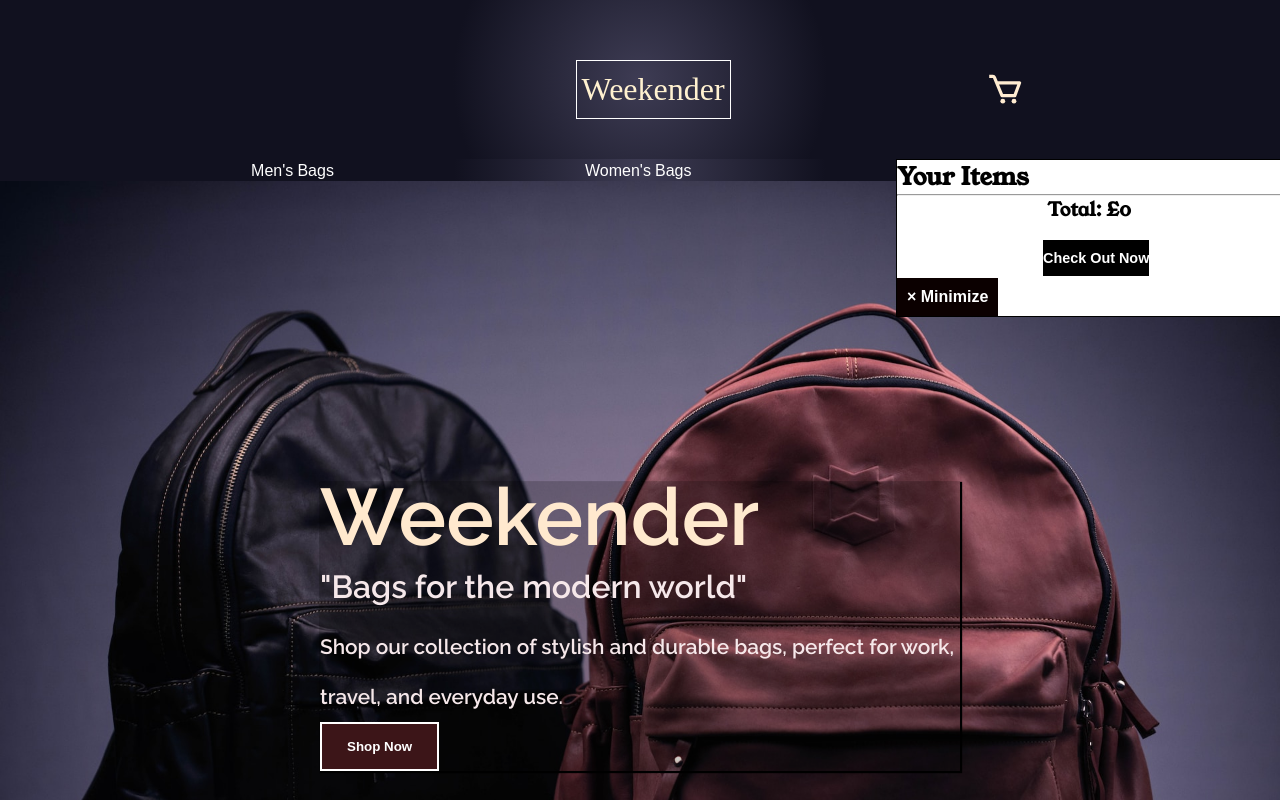
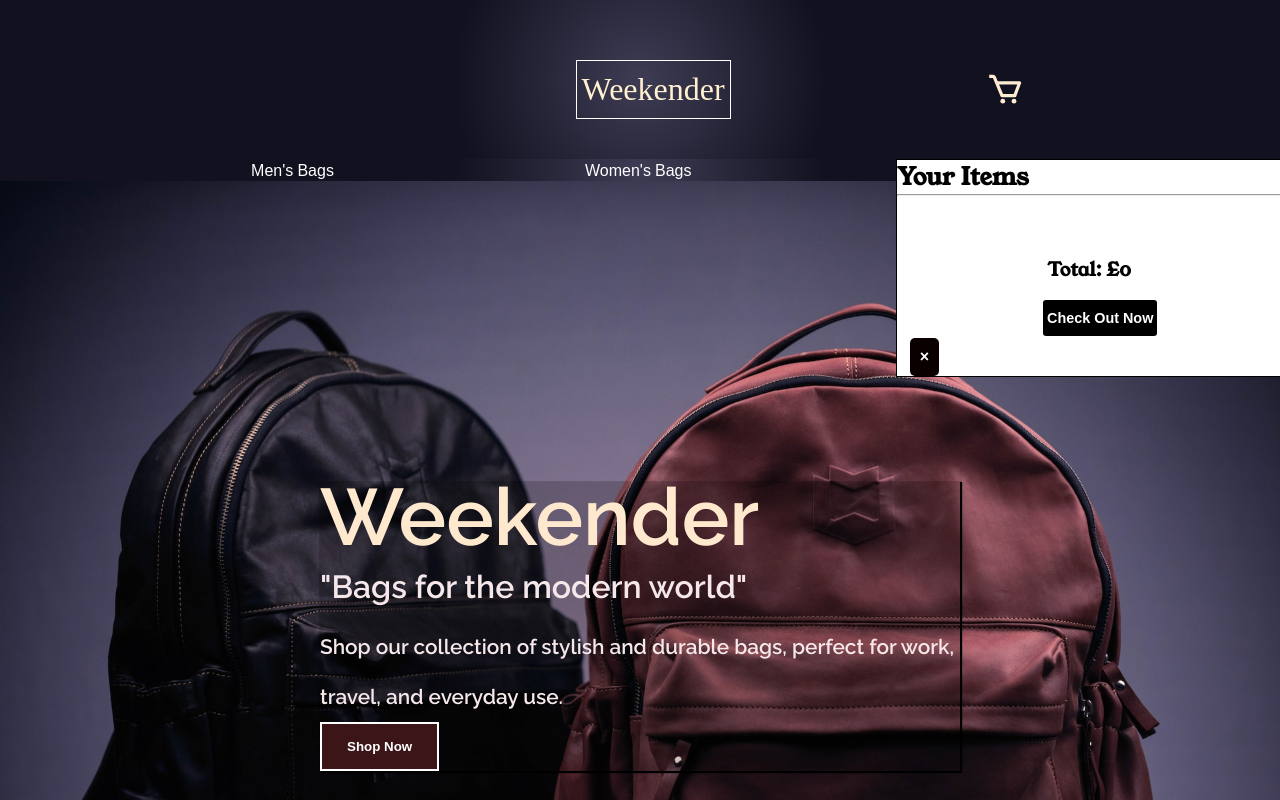
Before and after one commit to hammad42662/weekender-london, a React (Vite) app: page / in a window 1280 px wide. Both pictures are taken after a click on the icon 1005 px from the left and 89 px from the top of the page. Shown: the top 800 px of the page. Built offline with nearby package versions, Linux system fonts and the light colour scheme; a web font is replaced by a local one.

Commit message:
Cart Style

```diff
--- a/src/components/cart/Cart.jsx
+++ b/src/components/cart/Cart.jsx
@@ -97,7 +97,7 @@ function Cart() {
 
           <div className={styles.closeButtonContainer}>
             <button className={styles.closeButton} onClick={handleToggleModal}>
-              &times; Minimize
+              &times;
             </button>
           </div>
         </div>
--- a/src/components/cart/Cart.module.css
+++ b/src/components/cart/Cart.module.css
@@ -7,10 +7,8 @@
   height: auto;
   max-width: auto;
   overflow: auto;
-  background-color: rgb(254, 254, 254);
-  background-color: rgb(255, 255, 255);
+  background-color: white;
   border: 1px solid black;
-  overflow: scroll;
   /* display: none; */
 }
 
@@ -21,6 +19,7 @@
 .cartItemsContainer {
   display: flex;
   flex-direction: column;
+  padding: 30px 0px 30px 0px;
 }
 .cartItems {
   display: grid;
@@ -33,10 +32,13 @@
   margin-bottom: 20px;
 }
 .cartContainer img {
-  width: 100%;
-  height: auto;
+  width: 10vw;
+  height: 30vh;
+  margin-left: 1vw;
   grid-row: 1/4;
   grid-column: 1/2;
+  border-radius: 100px;
+  border: 1px solid black;
 }
 .itemName {
   grid-column: 2/3;
@@ -84,6 +86,8 @@
   padding: 10px;
   border: none;
   font-size: 1rem;
+  border-radius: 5px;
+  margin-left: 1vw;
 }
 .closeButton:focus {
   background-color: rgb(4, 0, 0);
@@ -91,15 +95,43 @@
 }
 .checkoutButton {
   text-decoration: none;
-  padding: 10px 0px 10px 0px;
+  padding: 10px 4px 10px 4px;
   background-color: rgb(0, 0, 0);
   color: white;
   margin: 5px 0px 0px 10em;
   transition: transform 0.3s ease-in-out;
   font-size: 0.9rem;
+  border-radius: 5px;
 }
 .checkoutButton:hover {
   transform: scale(1.3);
+}
+@media screen and (max-width: 720px) and (min-width: 680px) {
+  .cartContainer {
+    position: absolute;
+    z-index: 99;
+    left: 5%;
+    top: 100%;
+    width: 90%;
+  }
+}
+@media screen and (max-width: 680px) and (min-width: 520px) {
+  .cartContainer {
+    position: absolute;
+    z-index: 99;
+    left: 5%;
+    top: 100%;
+    width: 90%;
+  }
+}
+@media screen and (max-width: 520px) and (min-width: 480px) {
+  .cartContainer {
+    position: absolute;
+    z-index: 99;
+    left: 5%;
+    top: 100%;
+    width: 90%;
+  }
 }
 
 @media screen and (max-width: 480px) and (min-width: 300px) {
```
